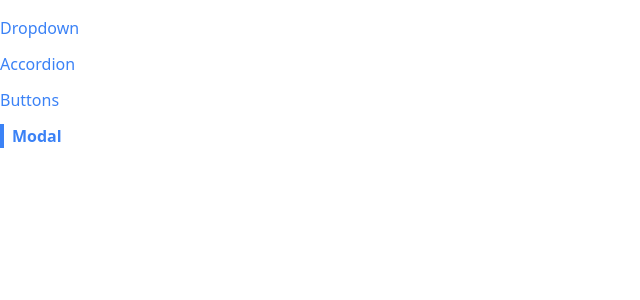
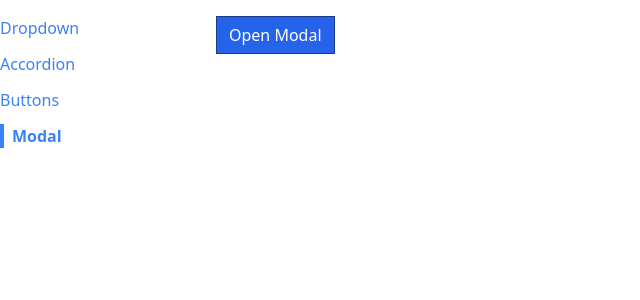
Before and after one commit to preston-bateman/comps, a React (Vite) app: page /modal in a window 1280 px wide. Shown: the top 300 px of the page, without its empty margins (0-640 px from the left). Built offline with nearby package versions, Linux system fonts and the light colour scheme.

Commit message:
added the modal state

```diff
--- a/src/pages/ModalPage.js
+++ b/src/pages/ModalPage.js
@@ -1,9 +1,18 @@
 import Modal from "../components/Modal"
+import Button from "../components/Button"
+import { useState } from "react"
 
 function ModalPage(){
+    const [showModal, setShowModal] = useState(false)
+
+    const handleClick = (first) => {
+        setShowModal(true)
+    }
+
     return(
         <div>
-            <Modal />
+            <Button primary onClick={handleClick}>Open Modal</Button>
+            {showModal && <Modal />}
         </div>
     )
 }
```
